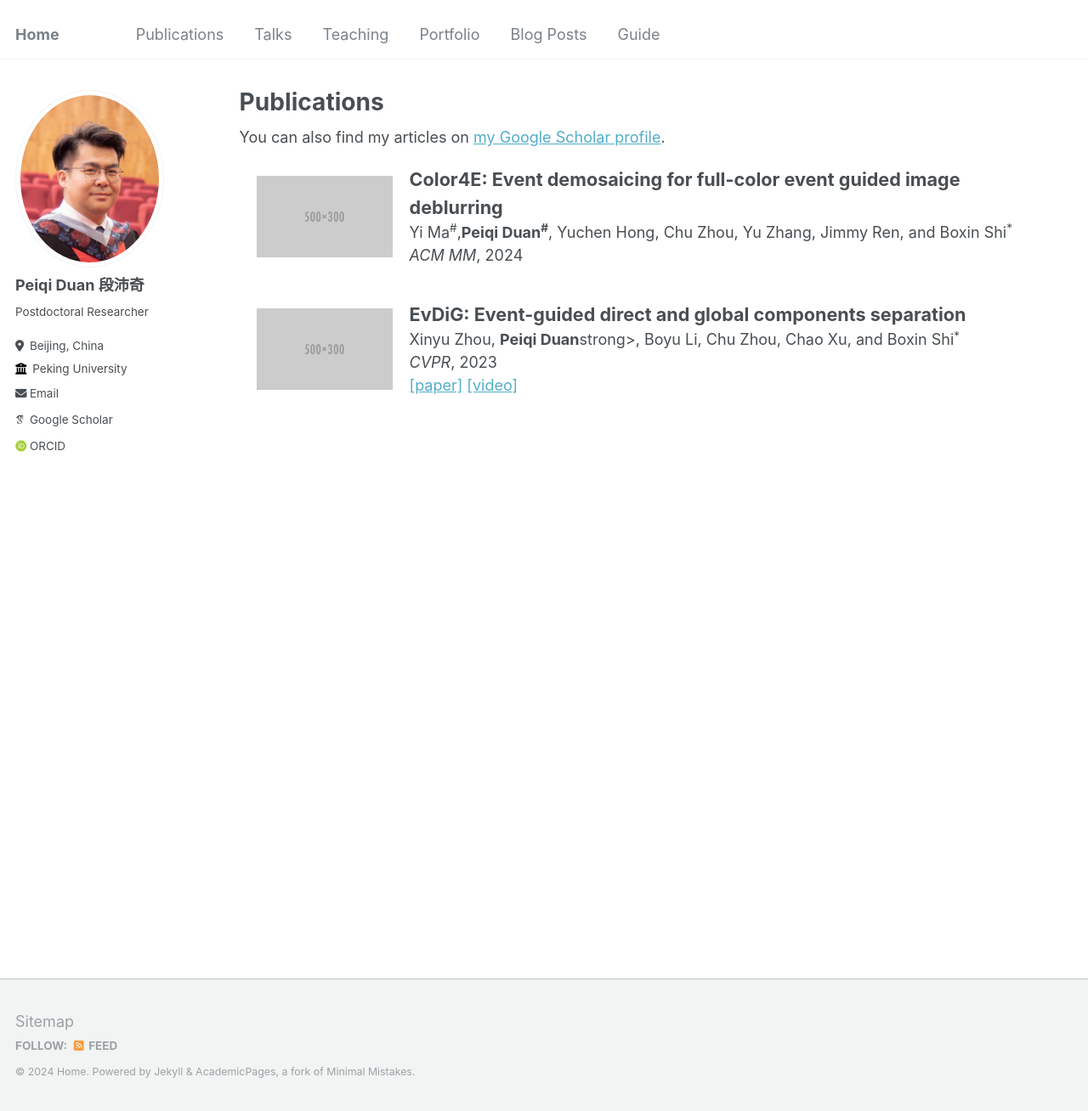
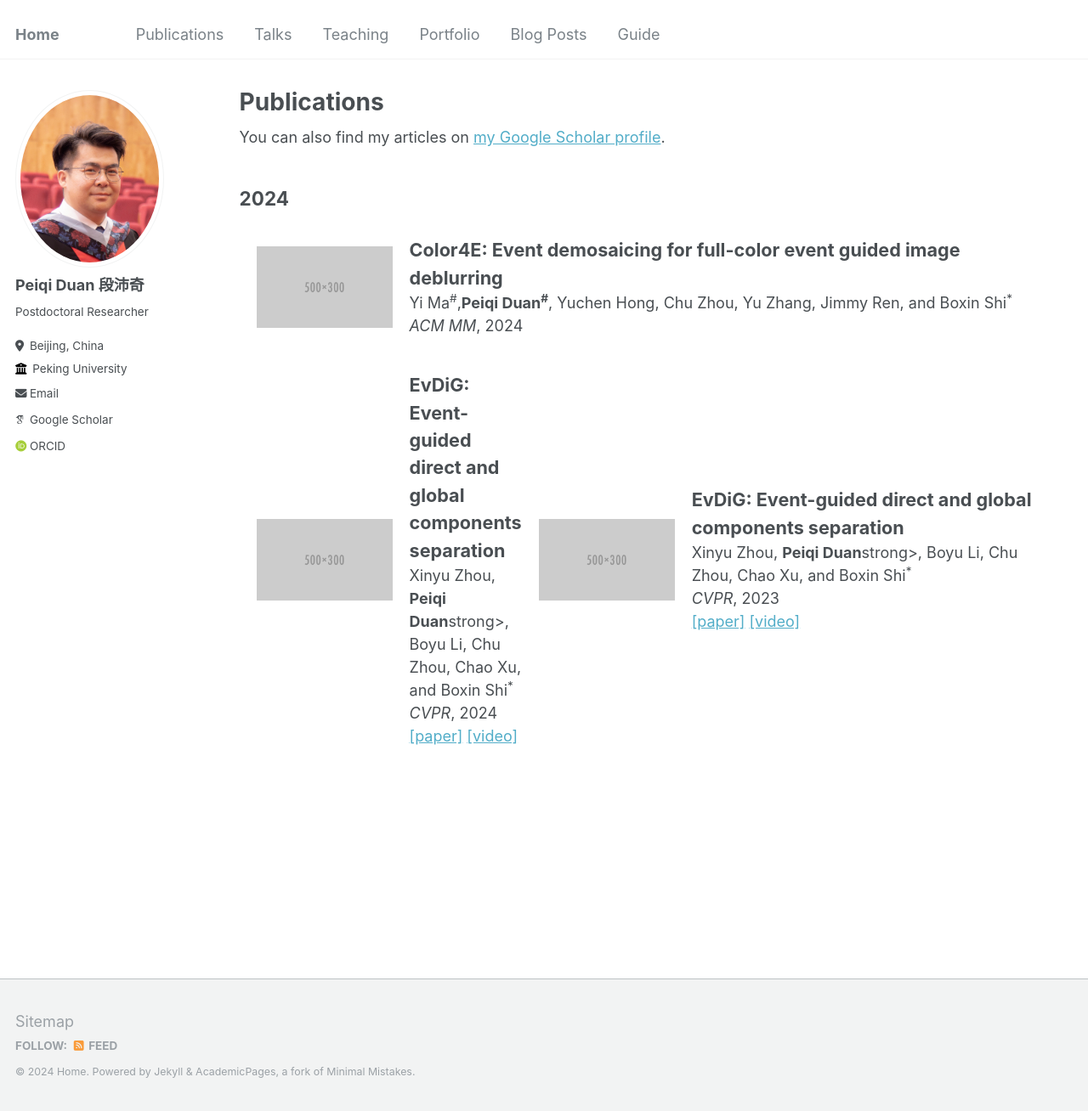
Before and after one commit to peiqi-duan/peiqi-duan.github.io, a Jekyll site: the page built from _pages/publications.md, in a window 1280 px wide and 1308 px high. Shown: the whole window at 85% size. Built offline with Jekyll 4.4.1, drawn with Linux system fonts in a browser that asks for light colours; some web fonts are replaced.

Commit message:
Update publications.md

```diff
--- a/_pages/publications.md
+++ b/_pages/publications.md
@@ -7,6 +7,7 @@ author_profile: true
 
 <div class="wordwrap">You can also find my articles on <a href="{{site.author.googlescholar}}">my Google Scholar profile</a>.</div>
 
+<h2><span>2024</span></h2>
   <div class="flex-row" onmouseout="par2net_stop()" onmouseover="par2net_start()">
     <div class="image-container">
       <img src="../images/500x300.png" width="160" alt="Image">
@@ -19,6 +20,21 @@ author_profile: true
       <em>ACM MM</em>, 2024
       <br>
     </div>
+  </div>
+
+  <div class="flex-row" onmouseout="par2net_stop()" onmouseover="par2net_start()">
+  <div class="image-container">
+    <img src="../images/500x300.png" width="160" alt="Image">
+  </div>
+  <div class="text-container">
+    <papertitle>EvDiG: Event-guided direct and global components separation</papertitle>
+    <br>
+    Xinyu Zhou, <strong>Peiqi Duan</strong>strong>, Boyu Li, Chu Zhou, Chao Xu, and Boxin Shi<sup>*</sup>
+    <br>
+    <em>CVPR</em>, 2024
+    <br>
+    <a href="https://assets.ctfassets.net/yreyglvi5sud/4rrKmGuR98bvBBmLlZK7i3/7c2a00d49adde30a4caba7cdec852f24/Zhou_CVPR24.pdf">[paper]</a>
+    <a href="https://www.youtube.com/watch?v=y0bMZnUJt14">[video]</a>
   </div>
 
   <div class="flex-row" onmouseout="par2net_stop()" onmouseover="par2net_start()">
```
